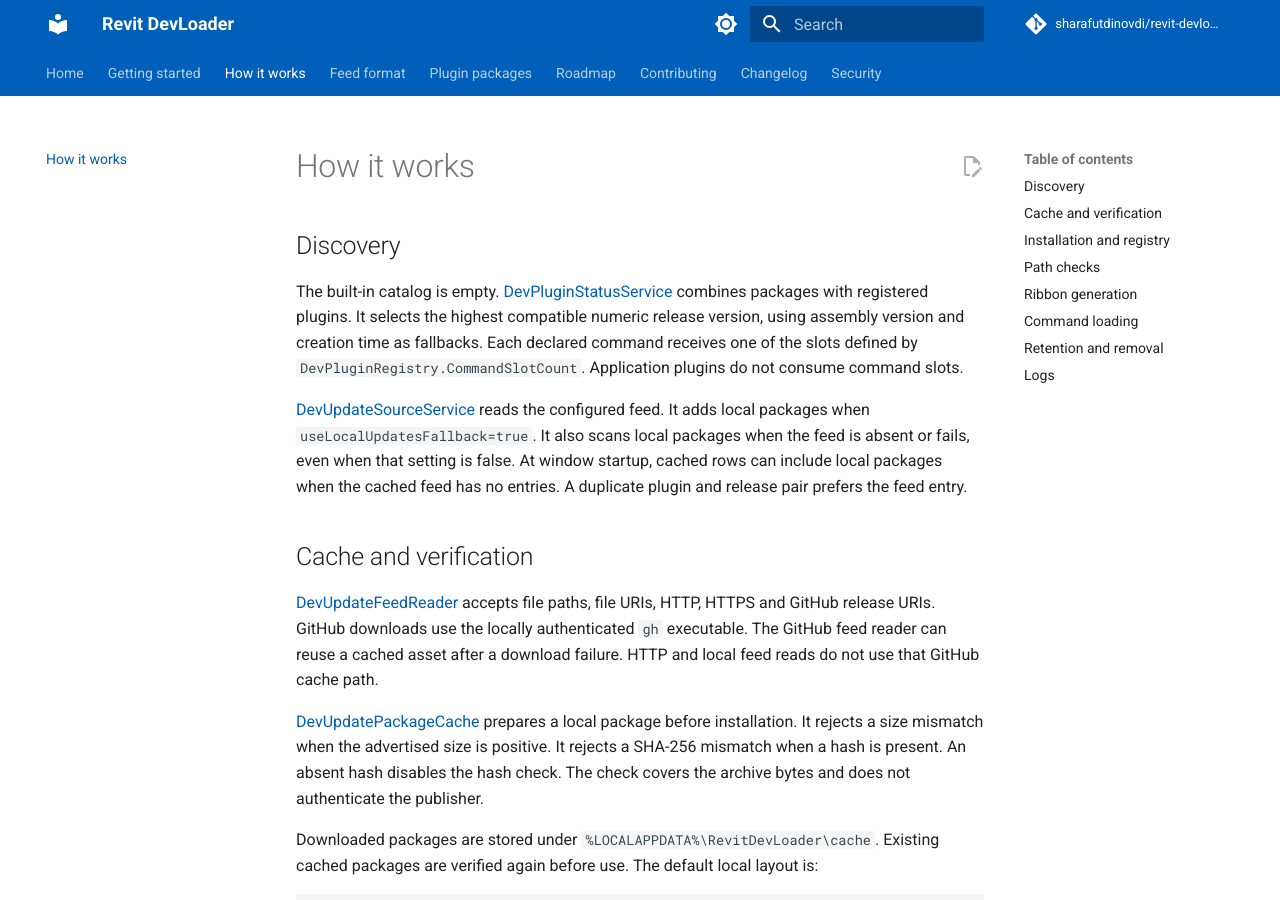
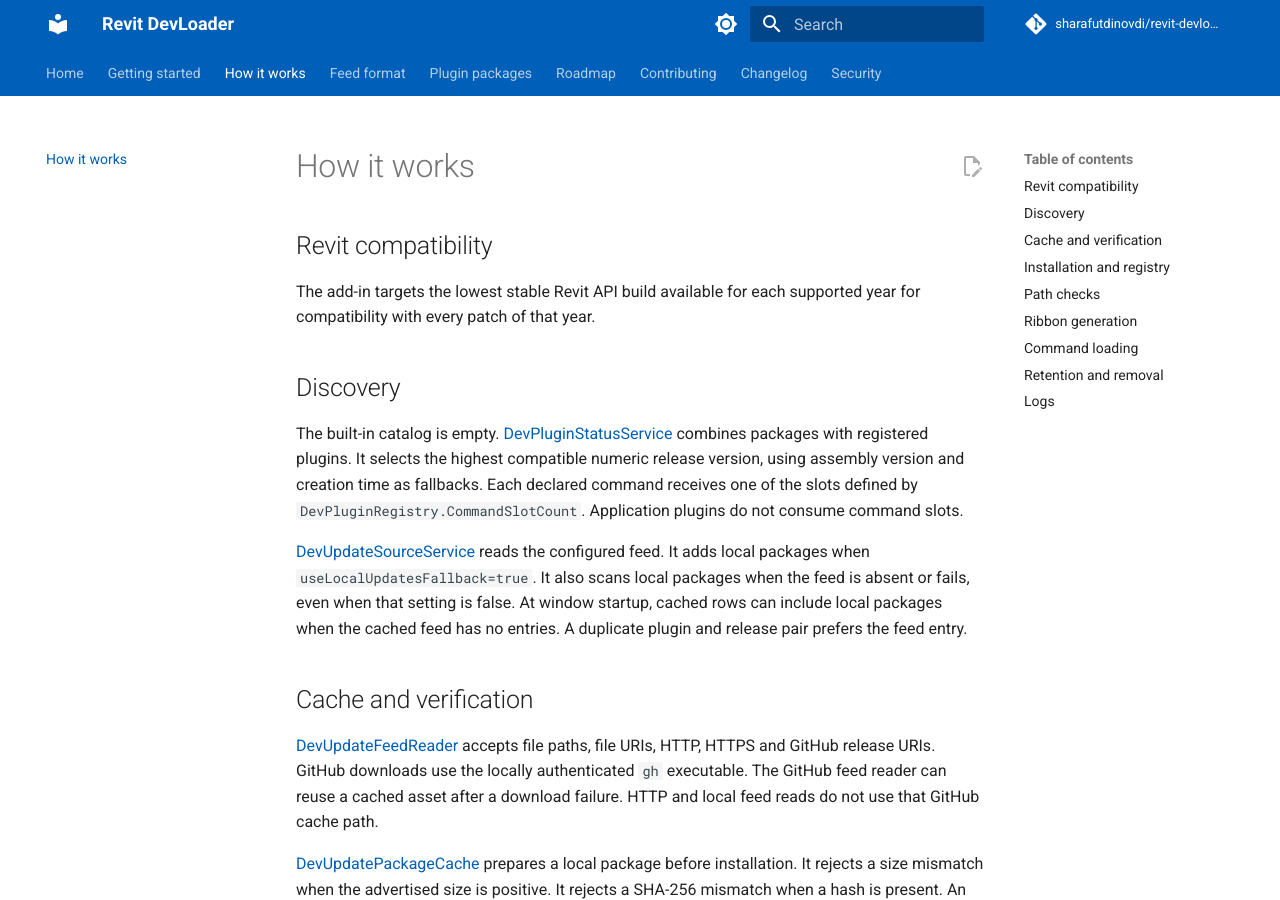
Before and after one commit to sharafutdinovdi/revit-devloader, an MkDocs documentation site: the page built from docs/how-it-works.md, in a window 1280 px wide and 900 px high. Built offline with MkDocs 1.6.1 and Material for MkDocs 9.7.7, drawn with Linux system fonts in a browser that asks for light colours; comment, search, counter and statistics services are not loaded.

Commit message:
fix: target the lowest Revit API build within each year

```diff
--- a/docs/how-it-works.md
+++ b/docs/how-it-works.md
@@ -1,4 +1,8 @@
 # How it works
+
+## Revit compatibility
+
+The add-in targets the lowest stable Revit API build available for each supported year for compatibility with every patch of that year.
 
 ## Discovery
 
```
Also changed, not shown: 2 other files.
